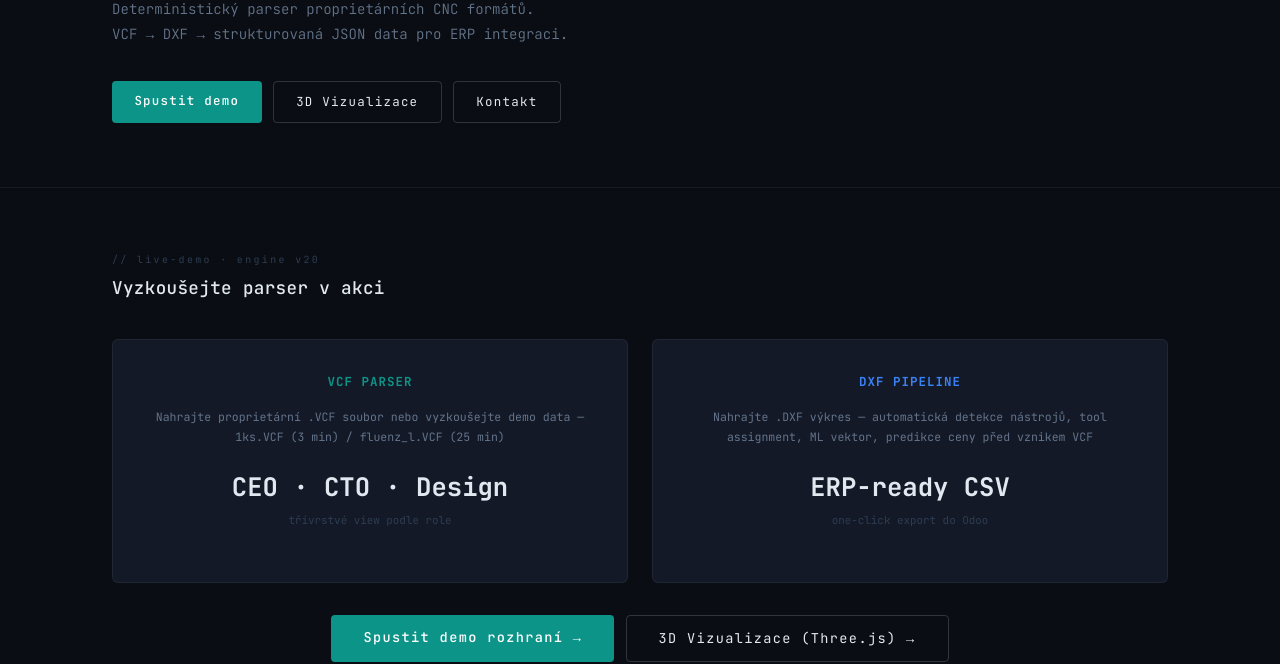
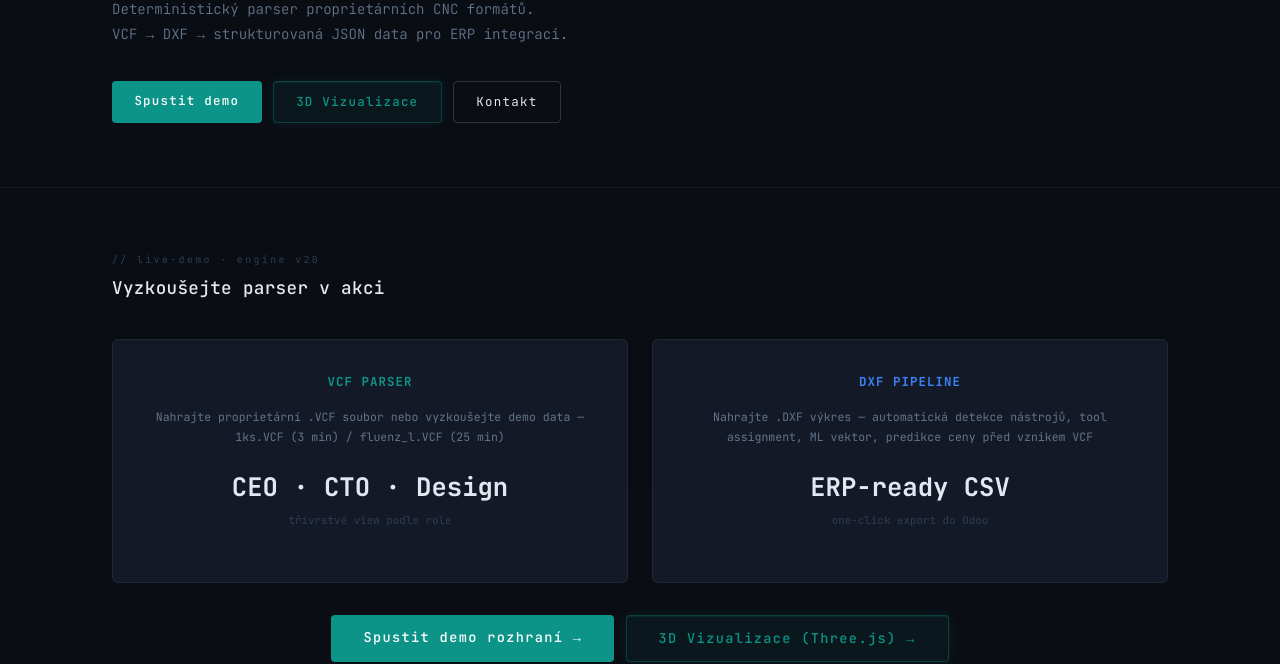
Before and after one commit to outpost2026/Systeq.cz_dev, a plain HTML site: page src/index.html in a window 1280 px wide. Shown: the part 307-971 px from the top of the page. Drawn offline with Linux system fonts and the light colour scheme.

Commit message:
ui: enhance 3D Vizualizace button with teal accent style and press effect

```diff
--- a/src/index.html
+++ b/src/index.html
@@ -120,6 +120,16 @@ header{
   transition:border-color .2s,color .2s,transform .15s;
 }
 .btn-ghost:hover{border-color:var(--accent);color:var(--accent);transform:translateY(-1px)}
+.btn-3d{
+  background:rgba(13,148,136,.08);color:var(--accent);
+  border:1px solid var(--accent-border);padding:.62rem 1.4rem;
+  font-family:var(--font);font-size:.78rem;font-weight:500;letter-spacing:.1em;
+  cursor:pointer;border-radius:4px;text-decoration:none;display:inline-block;
+  box-shadow:0 0 12px rgba(13,148,136,.12),inset 0 1px 0 rgba(13,148,136,.15);
+  transition:background .2s,transform .15s,box-shadow .2s;
+}
+.btn-3d:hover{background:rgba(13,148,136,.14);box-shadow:0 0 18px rgba(13,148,136,.2),inset 0 1px 0 rgba(13,148,136,.2)}
+.btn-3d:active{transform:scale(.96);box-shadow:0 0 6px rgba(13,148,136,.08),inset 0 1px 0 rgba(13,148,136,.1)}
 
 /* ─── SECTION LABELS ─── */
 .sec-eye{font-size:.62rem;letter-spacing:.24em;color:var(--text-dim);margin-bottom:.4rem}
@@ -447,7 +457,7 @@ footer{border-top:1px solid var(--border-subtle);padding:1.35rem 0}
     </p>
     <div class="hero-ctas">
       <a href="https://vcf-parser-demo-537446704644.europe-west1.run.app/" class="btn-pri" target="_blank" rel="noopener">Spustit demo</a>
-      <a href="demo/systeq_threejs_demo.html" class="btn-ghost">3D Vizualizace</a>
+      <a href="demo/systeq_threejs_demo.html" class="btn-3d">3D Vizualizace</a>
       <a href="#contact" class="btn-ghost">Kontakt</a>
     </div>
   </div>
@@ -476,7 +486,7 @@ footer{border-top:1px solid var(--border-subtle);padding:1.35rem 0}
     </div>
     <div style="margin-top:2rem;text-align:center;display:flex;gap:.7rem;justify-content:center;flex-wrap:wrap;">
       <a href="https://vcf-parser-demo-537446704644.europe-west1.run.app/" class="btn-pri" style="font-size:.85rem;padding:.75rem 2rem;" target="_blank" rel="noopener">Spustit demo rozhraní →</a>
-      <a href="demo/systeq_threejs_demo.html" class="btn-ghost" style="font-size:.85rem;padding:.75rem 2rem;">3D Vizualizace (Three.js) →</a>
+      <a href="demo/systeq_threejs_demo.html" class="btn-3d" style="font-size:.85rem;padding:.75rem 2rem;">3D Vizualizace (Three.js) →</a>
     </div>
   </div>
 </section>
```
